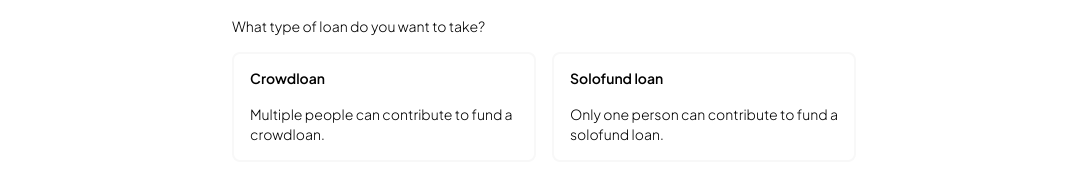
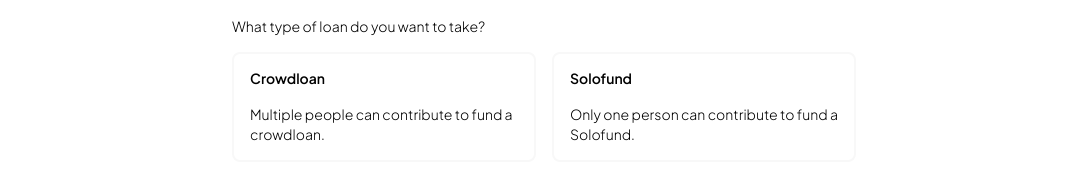
Before and after one commit to SavonarolaLabs/exle-svelte, a SvelteKit app: page /loans/create in a window 1280 px wide. Shown: the part 154-346 px from the top of the page, without its empty margins (96-1183 px from the left). Built offline with nearby package versions, Linux system fonts and the light colour scheme; no server answers.

Commit message:
Solofund loan -> Solofund

```diff
--- a/src/components/LoanStepper.svelte
+++ b/src/components/LoanStepper.svelte
@@ -13,7 +13,7 @@
 	}
 
 	let currentStep = 1;
-	let selectedLoanType: 'Crowdloan' | 'Solofund loan' | null = null;
+	let selectedLoanType: 'Crowdloan' | 'Solofund' | null = null;
 	let isWalletConfirmed = false;
 	let loanTitle = '';
 	let loanDescription = '';
@@ -23,7 +23,7 @@
 	let interestRate = '';
 	let repaymentPeriod = '';
 	let termsAccepted = false;
-	let paymentConfirmed = true;
+	let paymentConfirmed = false;
 
 	function handleContinue() {
 		if (currentStep === 1 && selectedLoanType && isWalletConfirmed) {
@@ -83,15 +83,15 @@
 					<button
 						type="button"
 						class="w-full rounded-lg border-2 p-4 text-left transition"
-						class:border-dark-accent={selectedLoanType === 'Solofund loan'}
-						class:bg-dark-accent={selectedLoanType === 'Solofund loan'}
-						class:text-white={selectedLoanType === 'Solofund loan'}
-						class:border-dark-border={$is_dark && selectedLoanType !== 'Solofund loan'}
-						class:border-light-border={!$is_dark && selectedLoanType !== 'Solofund loan'}
-						on:click={() => (selectedLoanType = 'Solofund loan')}
+						class:border-dark-accent={selectedLoanType === 'Solofund'}
+						class:bg-dark-accent={selectedLoanType === 'Solofund'}
+						class:text-white={selectedLoanType === 'Solofund'}
+						class:border-dark-border={$is_dark && selectedLoanType !== 'Solofund'}
+						class:border-light-border={!$is_dark && selectedLoanType !== 'Solofund'}
+						on:click={() => (selectedLoanType = 'Solofund')}
 					>
-						<p class="mb-4 text-md font-semibold">Solofund loan</p>
-						<p>Only one person can contribute to fund a solofund loan.</p>
+						<p class="mb-4 text-md font-semibold">Solofund</p>
+						<p>Only one person can contribute to fund a Solofund.</p>
 					</button>
 				</div>
 			</div>
```
